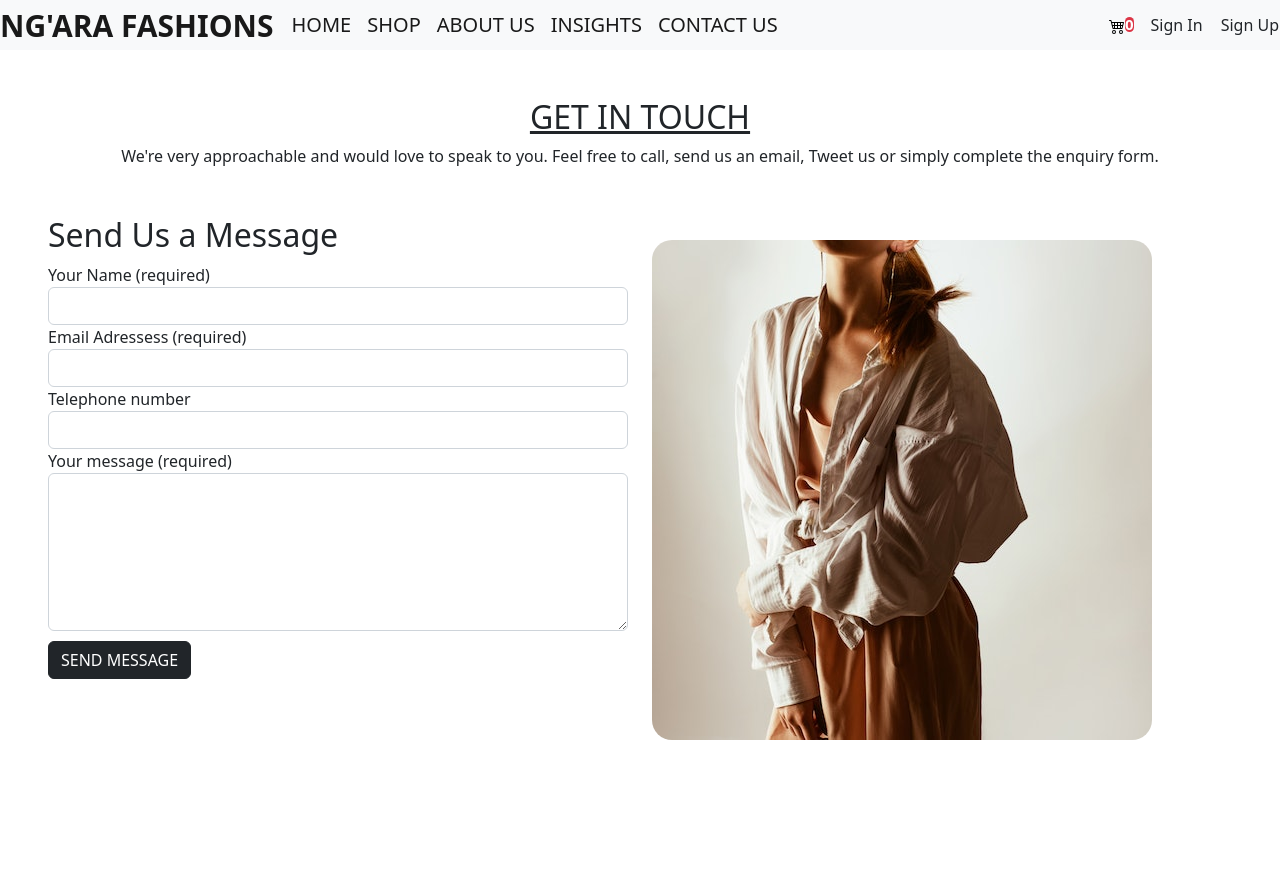
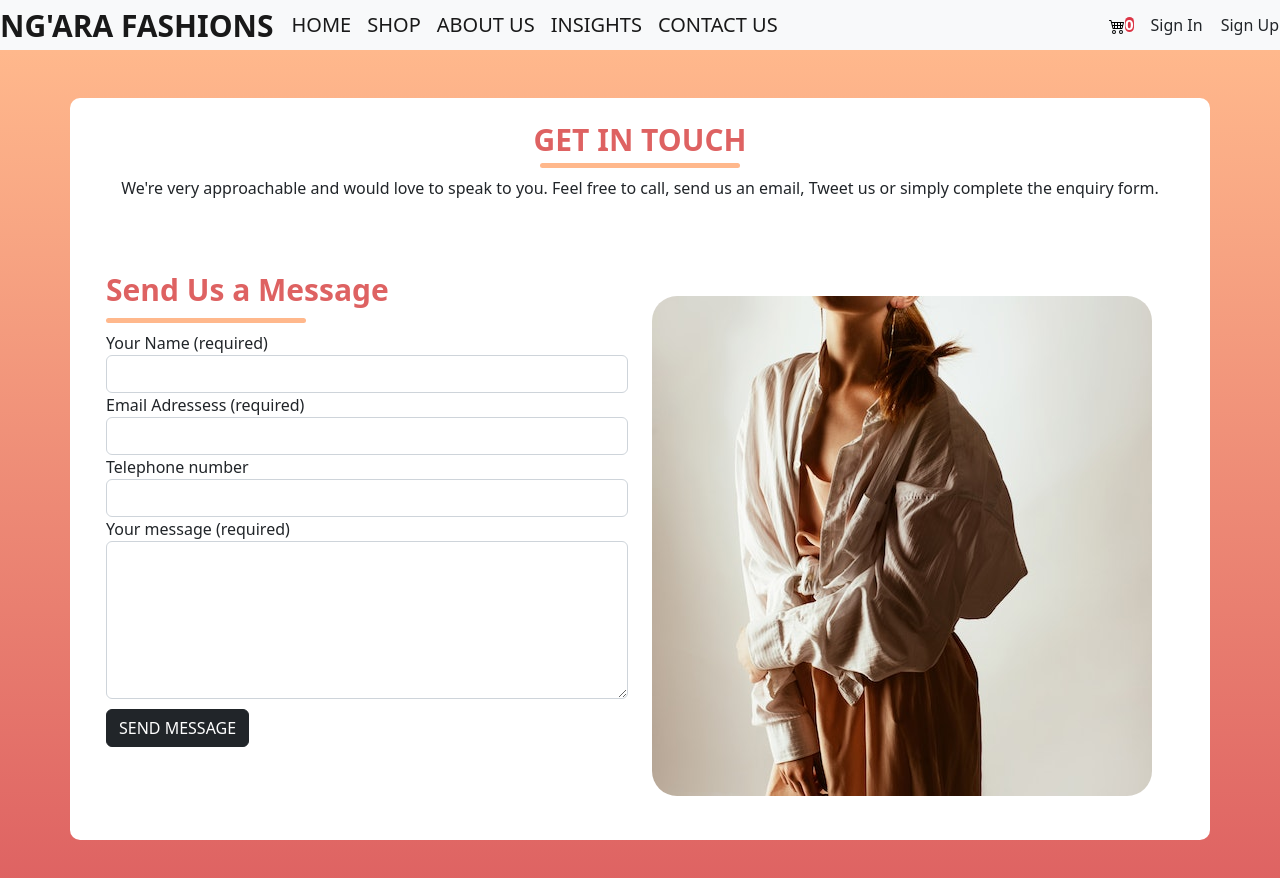
Before and after one commit to Carol254/kuiFashions, an Angular app: page /dashboard/contact-us in a window 1280 px wide. Shown: the top 878 px of the page. Before the commit the page ends 800 px from the top, so only its background shows below. Built offline with nearby package versions, Linux system fonts and the light colour scheme.

Commit message:
changes in contact-us page

```diff
--- a/src/app/dashboard/contact-us/contact-us.component.css
+++ b/src/app/dashboard/contact-us/contact-us.component.css
@@ -2,13 +2,19 @@
 body {
     font-family: 'Raleway', sans-serif;
     margin-top: 50px;
-    background:gainsboro;
+  }
+  .container{
+    background-color: #fff;
+    border-radius: 10px;
+    padding-bottom:20px;
   }
 
   .green-contact-form {
     /* width: 700px; */
     margin:0 auto;
-    border-radius:10px;
+    background: #DE6262;
+    background: -webkit-linear-gradient(to bottom, #FFB88C, #DE6262);
+    background: linear-gradient(to bottom, #FFB88C, #DE6262);
   }
 
   .btn{
@@ -20,12 +26,26 @@ body {
   .title-form {
     text-align: center;
   }
+  .title-form >h2{
+    color:#DE6262;
+    font-weight: 800;
+	  font-size: 30px;
+  }
+  .title-form >h2:after{
+    content:"";
+    background: #FFB88C;
+    width:200px;
+    height:5px;
+    display: block;
+    margin-top: 5px;
+    border-radius: 3px;
+    margin-left: auto;
+    margin-right: auto;
+  }
+
  .contact-info{
   position: relative;
   width: 300px;
- }
- .contact-img{
-  border-radius: 20px;
  }
 
  .bottom{
@@ -36,22 +56,17 @@ body {
    width: 40px;
    height:40px;
   }
-
-  .zoom-in-zoom-out {
-    margin: 24px;
-    width:50px;
-    height:50px;
-    animation: zoom-in-zoom-out 2s ease-out infinite;
+  .form-box >h2{
+    color:#DE6262;
+    font-weight: 800;
+	  font-size: 30px;
   }
-
-  @keyframes zoom-in-zoom-out {
-    0% {
-      transform: scale(1, 1);
-    }
-    50% {
-      transform: scale(1.5, 1.5);
-    }
-    100% {
-      transform: scale(1, 1);
-    }
+  .form-box h2:after{
+    content:"";
+    background: #FFB88C;
+    width:200px;
+    height:5px;
+    display: block;
+    margin-top: 10px;
+    border-radius: 3px;
   }
--- a/src/app/dashboard/contact-us/contact-us.component.html
+++ b/src/app/dashboard/contact-us/contact-us.component.html
@@ -1,10 +1,10 @@
-<div class="green-contact-form p-5 bg-white">
-    <div class="title-form mb-5">
-      <h2><u> GET IN TOUCH </u></h2>
+<div class="green-contact-form p-5">
+  <div class="container">
+    <div class="title-form mb-5 pt-4">
+      <h2>GET IN TOUCH</h2>
       <p>We're very approachable and would love to speak to you. Feel free to call, send us an email, Tweet us or simply complete the enquiry form.</p>
     </div>
-
-    <div class="row">
+    <div class="row p-4">
       <div class="col-md-6 col-xs-6 col-sm-6">
           <div class="form-box">
               <h2>Send Us a Message</h2>
@@ -39,5 +39,9 @@
             </div>
 
   </div>
+  </div>
+
+
+
 
 </div>
--- a/src/app/dashboard/insights/insights.component.css
+++ b/src/app/dashboard/insights/insights.component.css
@@ -8,7 +8,6 @@
     font-family: "Droid Serif", Helvetica, sans-serif;
     font-size: 14px;
     font-weight: 400;
-    background-color: #fff;
     color: #000;
     margin: 0;
     padding: 0;
@@ -46,7 +45,7 @@
     margin-top: 10px;
     border-radius: 3px;
     margin-left: auto;
-    margin-right: auto
+    margin-right: auto;
   }
 
   section#footer {
```
Lines whose indentation alone changed are shown as unchanged.
